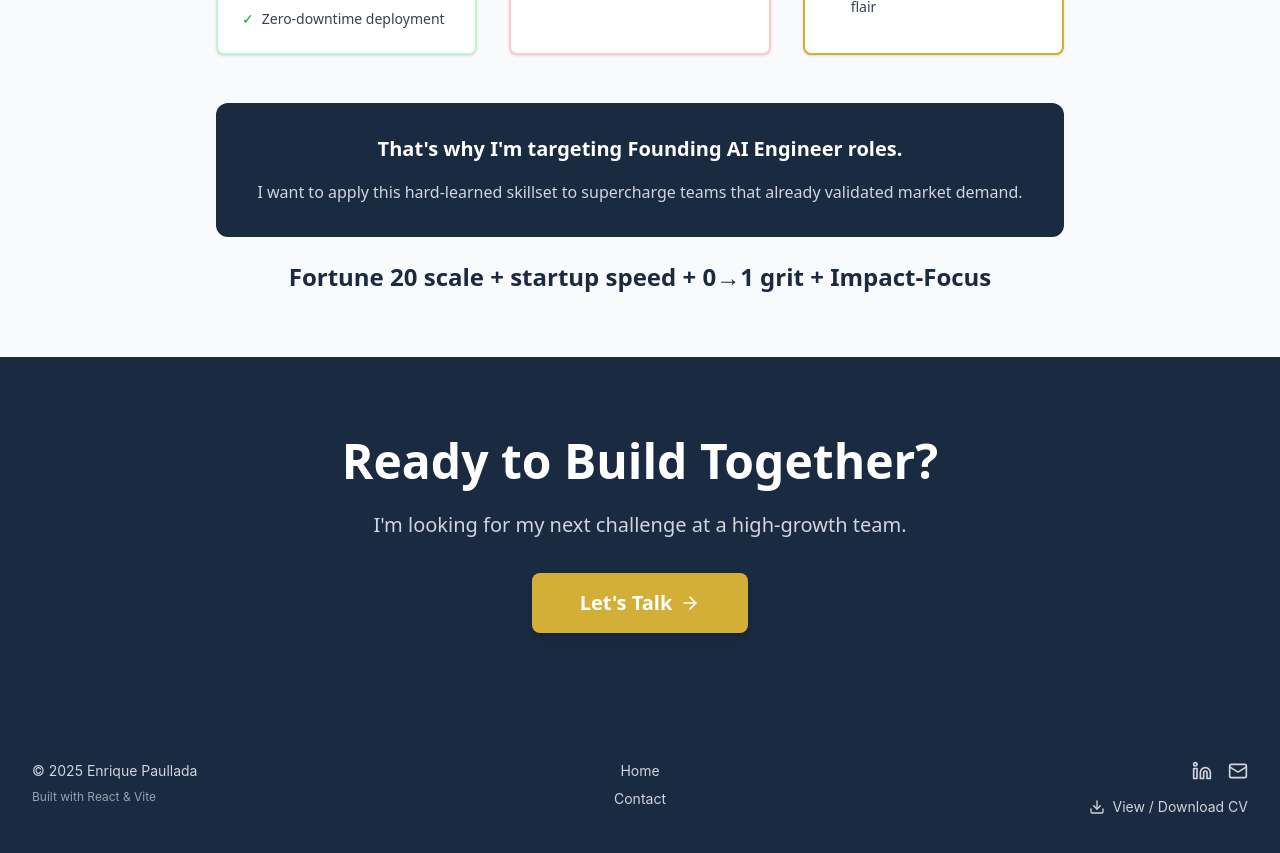
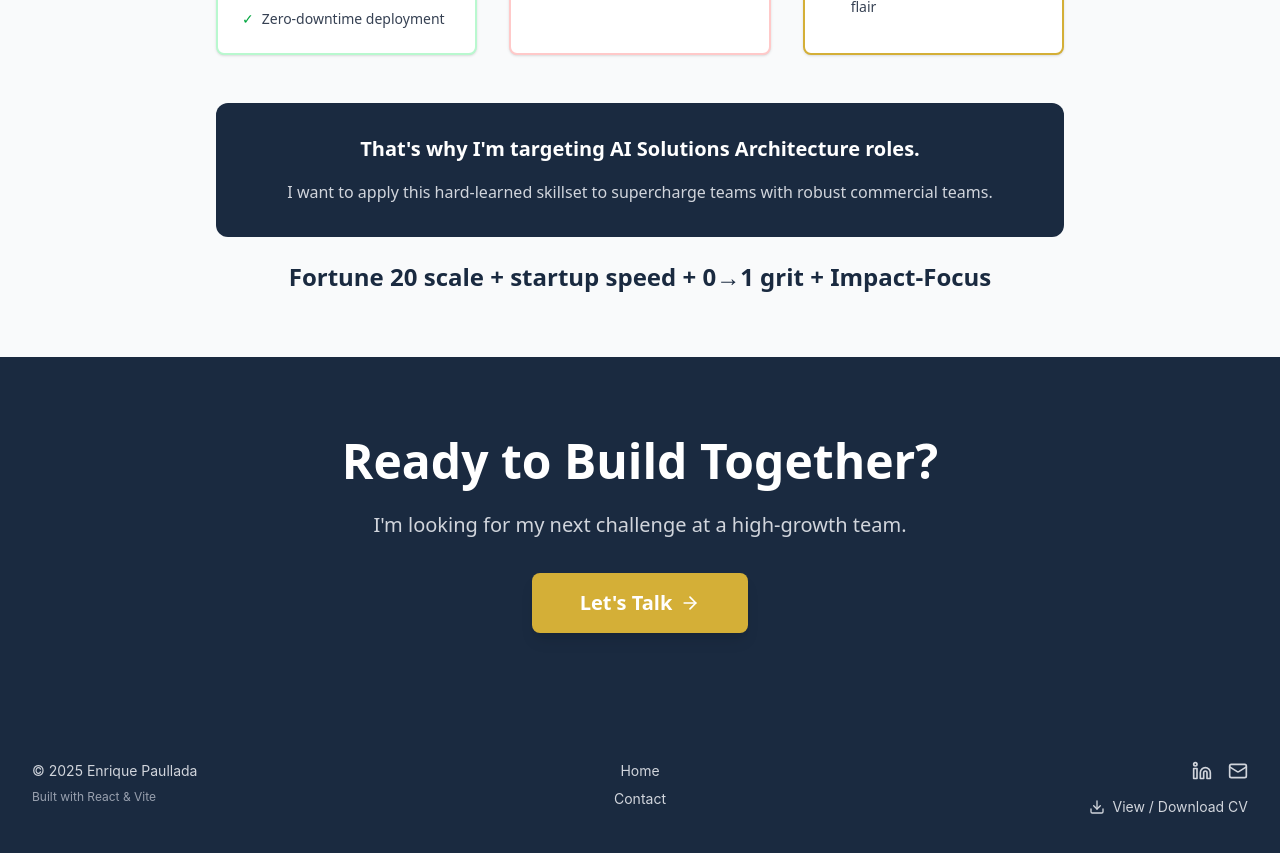
Before and after one commit to EnriquePaullada/EPWebsite, a React (Vite) app: page /projects/gp-data in a window 1280 px wide. Shown: the part 4580-5433 px from the top of the page. Built offline with nearby package versions, Linux system fonts and the light colour scheme; the HTML template or start-up script is replaced by a standard one.

Commit message:
Update GPData punchline component

```diff
--- a/src/pages/GPData.jsx
+++ b/src/pages/GPData.jsx
@@ -232,8 +232,8 @@ const GPData = () => {
 
           <div className="max-w-4xl mx-auto text-center space-y-6">
             <div className="bg-[#1A2A40] text-white p-8 rounded-xl">
-              <p className="text-xl font-semibold mb-4">That's why I'm targeting Founding AI Engineer roles.</p>
-              <p className="text-gray-300 leading-relaxed">I want to apply this hard-learned skillset to supercharge teams that already validated market demand.</p>
+              <p className="text-xl font-semibold mb-4">That's why I'm targeting AI Solutions Architecture roles.</p>
+              <p className="text-gray-300 leading-relaxed">I want to apply this hard-learned skillset to supercharge teams with robust commercial teams.</p>
             </div>
             <p className="text-2xl font-bold text-[#1A2A40]">Fortune 20 scale + startup speed + 0→1 grit + Impact-Focus</p>
           </div>
```
